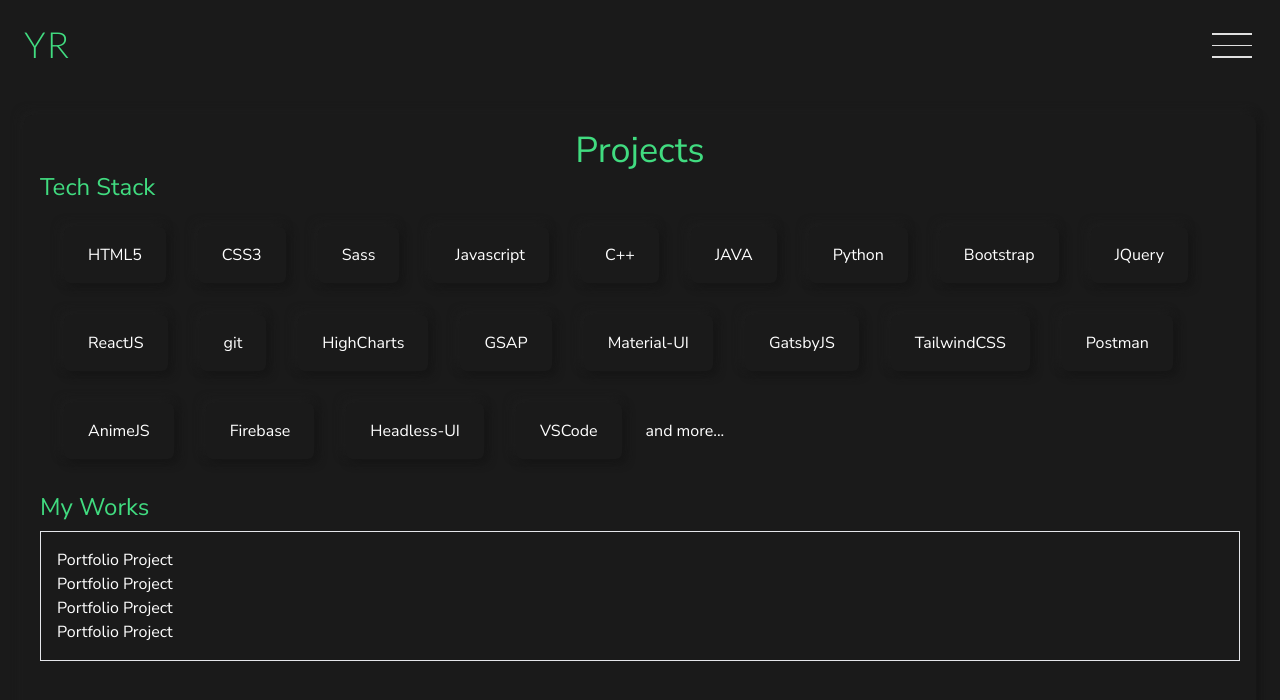
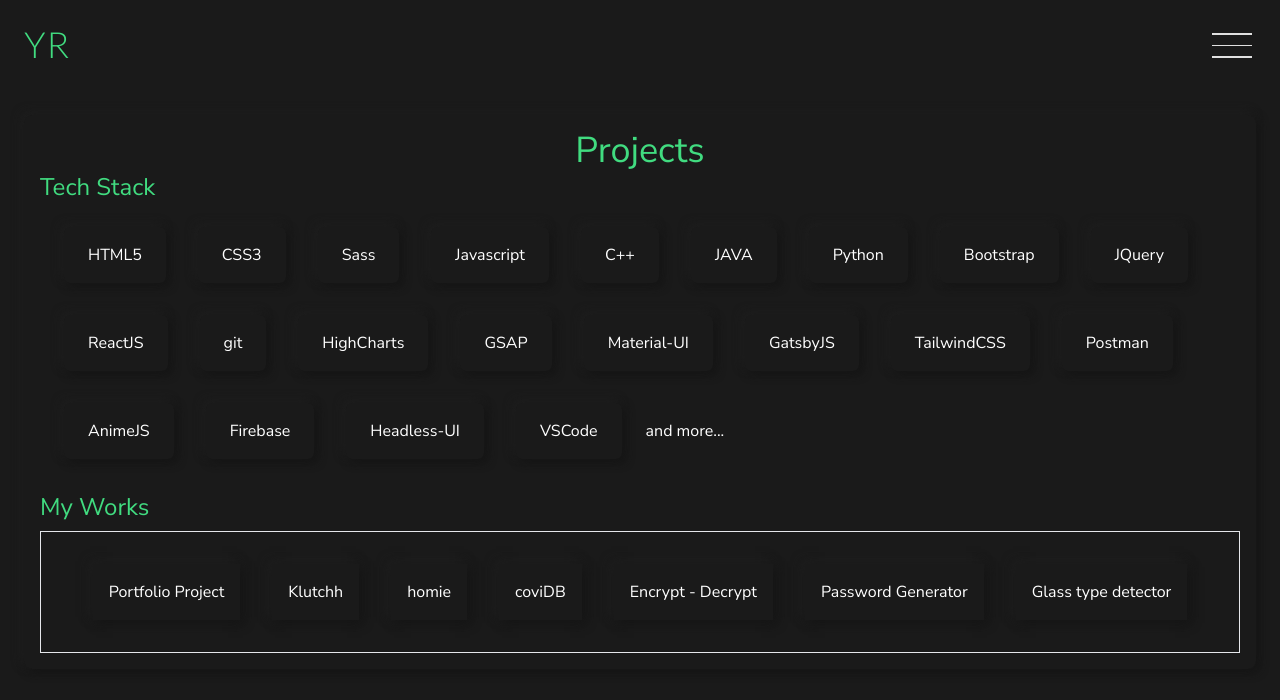
Before and after one commit to Yash-Ray/Portfolio-Web, a React (Create React App) app in the folder portfolio-web/: page /projects in a window 1280 px wide. Shown: the top 700 px of the page. Built offline with nearby package versions, Linux system fonts and the light colour scheme.

Commit message:
UX Changes to the home page

```diff
--- a/portfolio-web/src/components/Home.js
+++ b/portfolio-web/src/components/Home.js
@@ -58,22 +58,36 @@
               </div>
             </div>
             <div className="text-center sm:text-left lg:text-justify w-full md:py-6 break-words text-sm sm:text-lg lg:text-xl">
+              <div className="sm:hidden">
                 I'm{" "}
                 <span className="bg-clip-text text-transparent font-semibold text-xl md:text-3xl bg-gradient-to-r from-yellow-400 via-red-500 to-pink-500">
                   Yash Ray
                 </span>
-              , a Front-End Web Developer pursuing Computer Science and Engineering at{" "}
-              <span>Vellore Institure of Technology, Vellore</span>. Resident of
-              Jamshedpur, Jharkhand, I've completed my schooling from{" "}
+                , a Front-End Web Developer pursuing Computer Science and
+                Engineering at{" "}
+                <span>Vellore Institure of Technology, Vellore</span>. Resident
+                of Jamshedpur, Jharkhand, I've completed my schooling from{" "}
+                <span>Loyola School, Jamshedpur</span>.
+              </div>
+              <div className="hidden sm:block">
+                I'm{" "}
+                <span className="bg-clip-text text-transparent font-semibold text-xl md:text-3xl bg-gradient-to-r from-yellow-400 via-red-500 to-pink-500">
+                  Yash Ray
+                </span>
+                , a Front-End Web Developer pursuing Computer Science and
+                Engineering at{" "}
+                <span>Vellore Institure of Technology, Vellore</span>. Resident
+                of Jamshedpur, Jharkhand, I've completed my schooling from{" "}
                 <span>Loyola School, Jamshedpur</span>. Currently Interning at{" "}
                 <span>Credanic Solutions</span> as an SDE Intern and upcoming
-              research Intern at Samsung R&D Institute, Bangalore. I'm also a member of{" "}
-              <span>IEEE Computer Society VIT</span>. You can find me on my
-              laptop, either building stuff, or casually grinding
+                Research Intern at Samsung R&D Institute, Bangalore. I'm also a
+                member of <span>IEEE Computer Society VIT</span>. You can find
+                me on my laptop, either building stuff, or casually grinding
                 <span> eSports</span>.
               </div>
-            <div className="neumorphic md:w-1/2 lg:w-3/4 xl:w-1/4 mt-4 md:my-8 group">
-              <a href="https://drive.google.com/uc?id=1m7rT-gUOmzZQAPHoI4yVRz3u_YrJA2RE&export=download">
+            </div>
+            <div className="neumorphic hidden md:block md:w-1/2 lg:w-3/4 xl:w-1/4 mt-4 md:my-8 group">
+              <a href="https://drive.google.com/uc?id=1EmFyNhA0tRYOQnJtAz5dsaByx7O97fXR&export=download">
                 <div className="flex flex-row p-2 md:py-4 justify-center items-center text-base sm:text-lg md:text-xl">
                   <AiOutlineFilePdf className="text-xl md:text-3xl mr-2 group-hover:text-mail-red transition-all duration-500 ease-in-out" />
                   Download Resume
@@ -157,6 +171,16 @@
                       </div>
                     </button>
                   </div>
+                  <div className="block md:hidden w-full">
+                    <div className="neumorphic md:w-1/2 rounded-md mx-2 lg:w-3/4 xl:w-1/4 mt-4 md:my-8 group">
+                      <a href="https://drive.google.com/uc?id=1EmFyNhA0tRYOQnJtAz5dsaByx7O97fXR&export=download">
+                        <div className="flex flex-row p-2 md:py-4 justify-center items-center text-base sm:text-lg md:text-xl">
+                          <AiOutlineFilePdf className="text-xl md:text-3xl mr-2 group-hover:text-mail-red transition-all duration-500 ease-in-out" />
+                          Download Resume
+                        </div>
+                      </a>
+                    </div>
+                  </div>
                 </div>
               </div>
             </div>
--- a/portfolio-web/src/components/ProjectCard.js
+++ b/portfolio-web/src/components/ProjectCard.js
@@ -1,11 +1,13 @@
 import React from "react";
 
-function ProjectCard({data}) {
-    return (
-        <>
-        <div>{data.name}</div>
-        </>
-    )
+function ProjectCard({ data }) {
+  return (
+    <>
+      <a href={`${data.link}`}>
+        <div className="neumorphic m-2 p-2 sm:m-4 sm:p-4">{data.name}</div>
+      </a>
+    </>
+  );
 }
 
 export default ProjectCard;
--- a/portfolio-web/src/components/Projects.js
+++ b/portfolio-web/src/components/Projects.js
@@ -7,7 +7,7 @@
 function Projects() {
   return (
     <>
-      <div className="text-white m-2 sm:m-4 lg:m-6 lg:mb-2 z-10 h-5/6">
+      <div className="text-white m-2 sm:m-4 lg:m-6 lg:mb-2 z-10">
         <div className="neumorphic rounded-lg p-4 h-full flex flex-col">
           <div className="text-2xl sm:text-3xl lg:text-4xl w-full text-center self-start cursor-default">
             <span className="text-green-dark hover:text-wa-green transition duration-700 ease-in-out">
@@ -33,7 +33,7 @@
                 My Works
               </span>
             </div>
-            <div className='border p-4'>
+            <div className='border p-4 flex flex-wrap flex-row justify-center'>
               {
                 project.map((e) => {
                   return <ProjectCard data={e} />
--- a/portfolio-web/src/extras/project.js
+++ b/portfolio-web/src/extras/project.js
@@ -1,22 +1,44 @@
 export const project = [
   {
     name: "Portfolio Project",
-    desc: "My Personal Portfolio Website, developed using ReactJS, TailwindCSS, and other libraries.",
+    desc: "My Personal Portfolio Website.",
+    stack: "ReactJS, TailwindCSS, Sass, npm, React icons, GSAP, React-router",
     link: "https://github.com/Yash-Ray/Portfolio-Web",
   },
   {
-    name: "Portfolio Project",
-    desc: "My Personal Portfolio Website, developed using ReactJS, TailwindCSS, and other libraries.",
-    link: "https://github.com/Yash-Ray/Portfolio-Web",
+    name: "Klutchh",
+    desc: "Web App developed as part of my Internship at Credanic Solutions.",
+    stack: "ReactJS, redux, TailwindCSS, MongoDB, React-Toasts",
+    link: "https://app.klutchh.in/",
   },
   {
-    name: "Portfolio Project",
-    desc: "My Personal Portfolio Website, developed using ReactJS, TailwindCSS, and other libraries.",
-    link: "https://github.com/Yash-Ray/Portfolio-Web",
+    name: "homie",
+    desc: "A personal buddy, which uses real-time face recognition to detect mood of the user and provide appropriate suggestions.",
+    stack: "HTML, Sass, animeJS, VanillaJS, MongoDB, ejs",
+    link: "https://github.com/Yash-Ray/homie-1",
   },
   {
-    name: "Portfolio Project",
-    desc: "My Personal Portfolio Website, developed using ReactJS, TailwindCSS, and other libraries.",
-    link: "https://github.com/Yash-Ray/Portfolio-Web",
-  }
+    name: "coviDB",
+    desc: "An all in one portal dedicated to COVID-19 Pandemic. Consisted of resource locater, tweets segregator, triage chatbot, stats dashboard and vaccination predictor.",
+    stack: "ReactJS, redux, NodeJS, express, Python, Flask, Sass, NodeJS",
+    link: "https://welcome-to-covidb.herokuapp.com/",
+  },
+  {
+    name: "Encrypt - Decrypt",
+    desc: "A set of custom and standard Encryption Decryption Algorithms developed and implemented in JAVA as part of Mathathon '19",
+    stack: "JAVA",
+    link: "https://github.com/Yash-Ray/Encryption",
+  },
+  {
+    name: "Password Generator",
+    desc: "A simple and easy to use web app dedicated to generating random and unique passwords based on user preferences.",
+    stack: "HTML5, CSS3, Vanilla Javascript",
+    link: "https://pwd-gen-yr08.netlify.app/",
+  },
+  {
+    name: "Glass type detector",
+    desc: "Implementation of ML Algorithm K-nn from scratch to determins a type of glass based on multiple parameters from a dataset.",
+    stack: "Python, Jupyter Notebook",
+    link: "https://github.com/Yash-Ray/Glass-Type-Detection",
+  },
 ];
```
Lines whose indentation alone changed are shown as unchanged.
